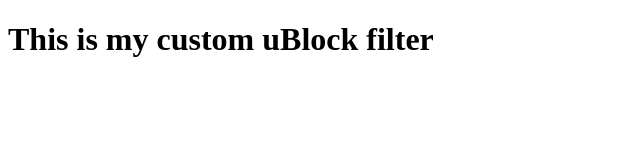
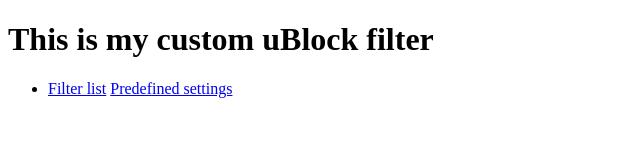
Before and after one commit to daoducminh/ads-filter, a plain HTML site: page index.html in a window 1280 px wide. Shown: the whole page, without its empty margins (0-640 px from the left). Drawn offline with Linux system fonts and the light colour scheme.

Commit message:
Update index

```diff
--- a/index.html
+++ b/index.html
@@ -9,6 +9,15 @@
 
 <body>
     <h1>This is my custom uBlock filter</h1>
+
+    <div>
+        <ul>
+            <li>
+                <a href="ublock_filter.txt">Filter list</a>
+                <a href="ublock_settings.txt">Predefined settings</a>
+            </li>
+        </ul>
+    </div>
 </body>
 
 </html>
```
